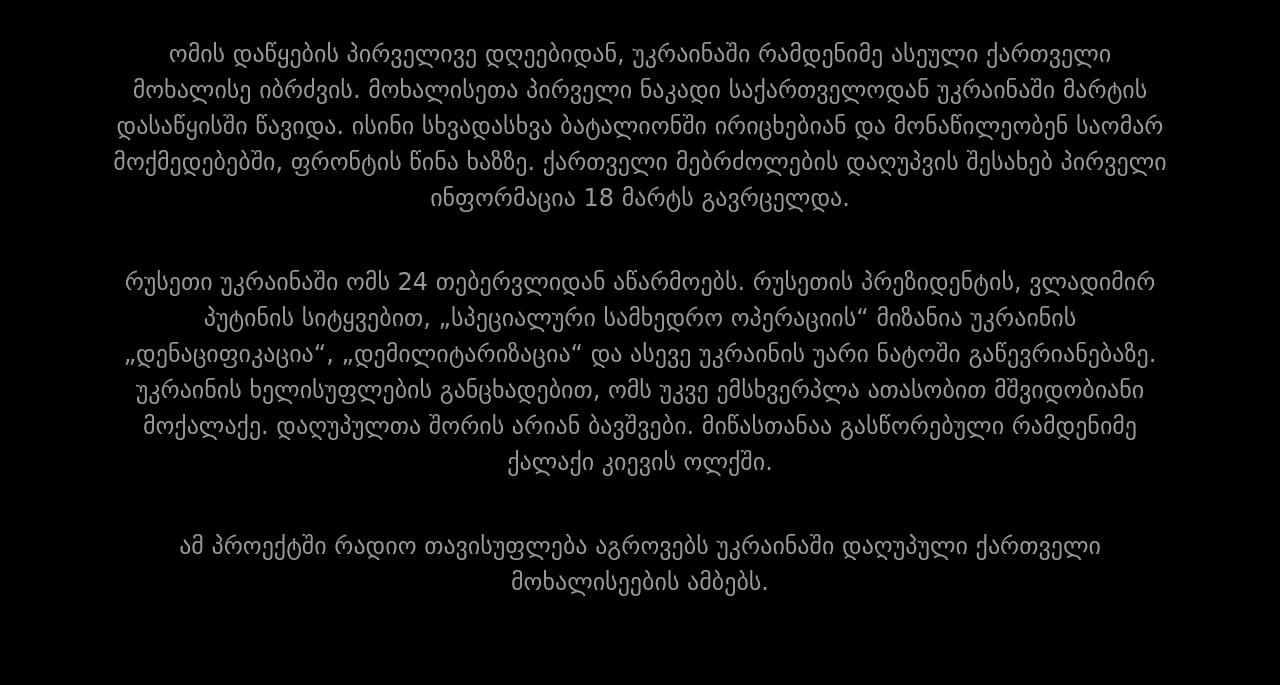
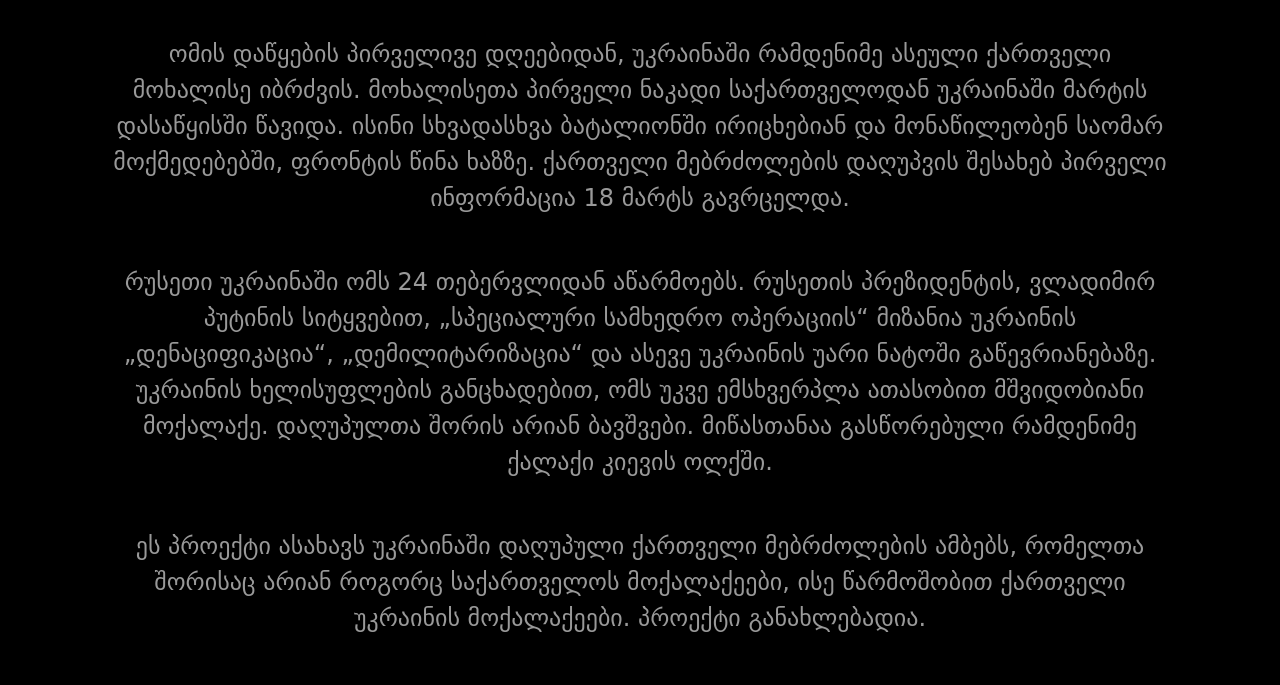
Before and after one commit to sophie224/GeorgianHeroesInUkraine, a plain HTML site: page index.html in a window 1280 px wide. Shown: the part 115-800 px from the top of the page. Drawn offline with nearby package versions, Linux system fonts and the light colour scheme; a web font is replaced by a local one.

```diff
--- a/index.html
+++ b/index.html
@@ -589,7 +589,7 @@
             </p>
             <br><br>
             <p>
-                ამ პროექტში რადიო თავისუფლება აგროვებს უკრაინაში დაღუპული ქართველი მოხალისეების ამბებს.
+                ეს პროექტი ასახავს უკრაინაში დაღუპული ქართველი მებრძოლების ამბებს, რომელთა შორისაც არიან როგორც საქართველოს მოქალაქეები, ისე წარმოშობით ქართველი უკრაინის მოქალაქეები. პროექტი განახლებადია.
             </p>
         </div>
 
```
